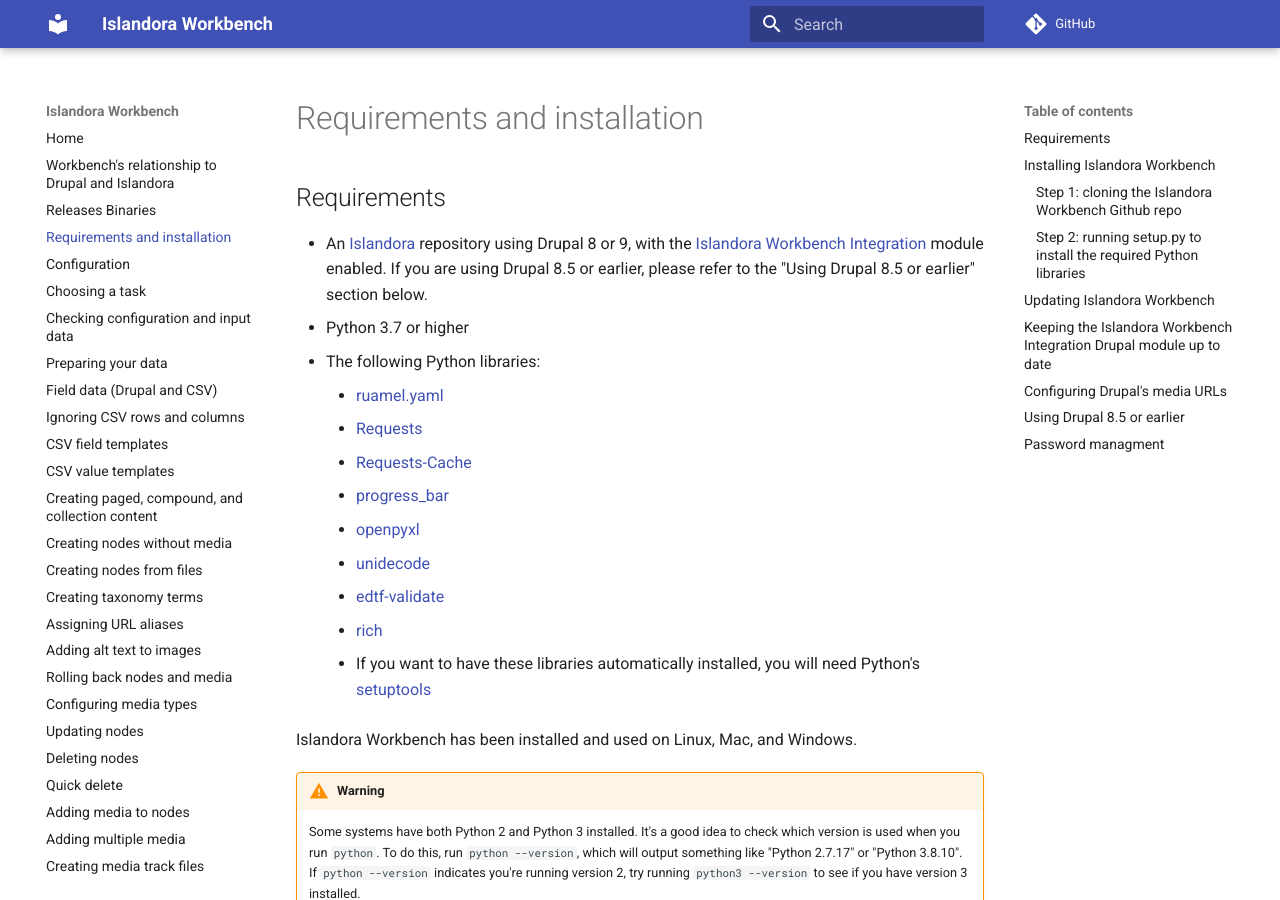
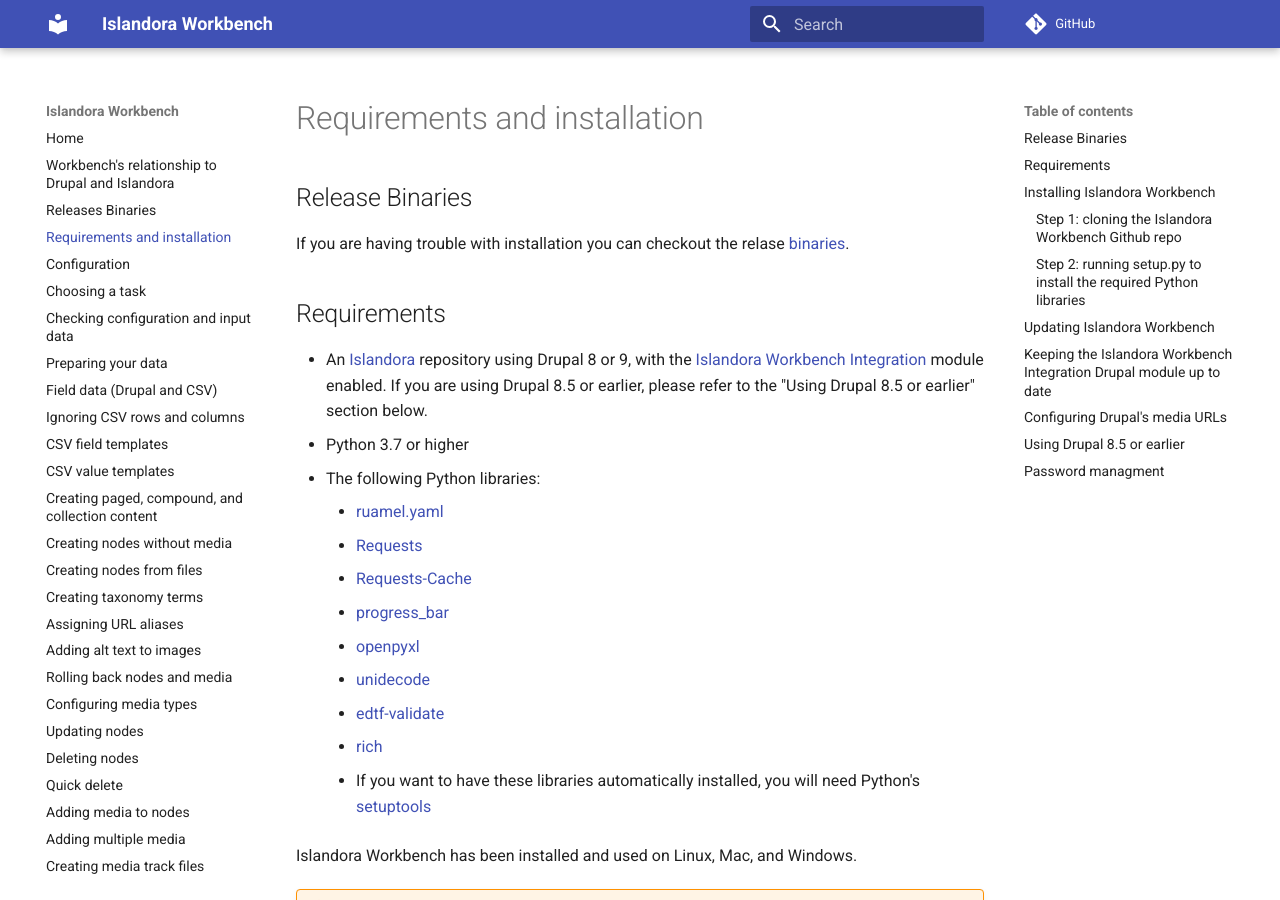
Before and after one commit to mjordan/islandora_workbench_docs, an MkDocs documentation site: the page built from docs/installation.md, in a window 1280 px wide and 900 px high. Built offline with MkDocs 1.6.1 and Material for MkDocs 9.7.7, drawn with Linux system fonts in a browser that asks for light colours; comment, search, counter and statistics services are not loaded.

Commit message:
Update installation.md

```diff
--- a/docs/installation.md
+++ b/docs/installation.md
@@ -1,3 +1,6 @@
+## Release Binaries
+If you are having trouble with installation you can checkout the relase [binaries](/islandora_workbench_docs/binaries).
+
 ## Requirements
 
 * An [Islandora](https://islandora.ca/) repository using Drupal 8 or 9, with the [Islandora Workbench Integration](https://github.com/mjordan/islandora_workbench_integration) module enabled. If you are using Drupal 8.5 or earlier, please refer to the "Using Drupal 8.5 or earlier" section below.
```
